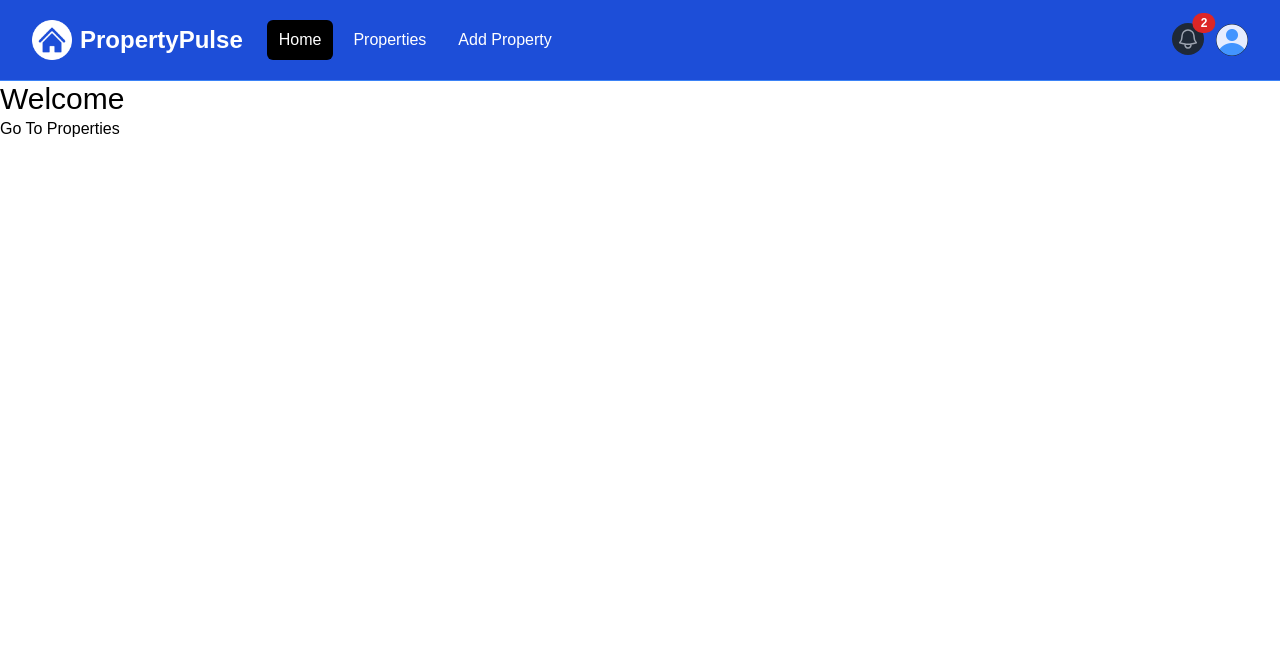
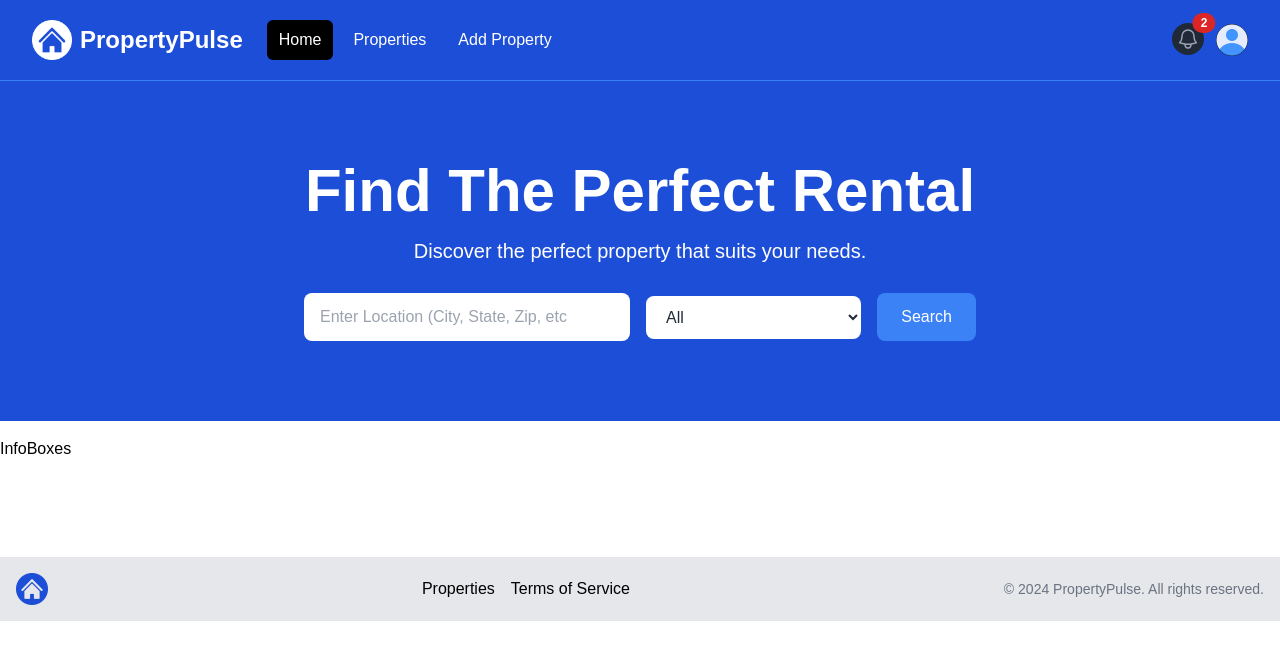
Before and after one commit to shubhchauhan214/property-pulse-nextJS, a Next.js app: page / in a window 1280 px wide. Shown: the top 660 px of the page. Built offline with nearby package versions, Linux system fonts and the light colour scheme.

Commit message:
Footer Section

```diff
--- a/app/layout.jsx
+++ b/app/layout.jsx
@@ -1,5 +1,7 @@
 import Navbar from '@/components/Navbar';
+import Footer from '@/components/Footer';
 import '@/assets/styles/globals.css';
+
 
 export const metadata = {
     title: 'Property Pulse',
@@ -13,6 +15,7 @@
             <body>
                 <Navbar/>
                 <main>{children}</main>
+                <Footer/>
             </body>
         </html>
     );
--- a/app/page.jsx
+++ b/app/page.jsx
@@ -1,12 +1,12 @@
-import Link from "next/link";
+import Hero from '@/components/Hero';
+import InfoBoxes from '@/components/InfoBoxes';
 
 const HomePage = () => {
   return (
-    <div>
-      <h1 className="text-3xl">Welcome</h1>
-      <Link
-        href='/properties'>Go To Properties</Link>
-    </div>
+    <>
+      <Hero />
+      <InfoBoxes/>
+    </>
   );
 };
 
--- /dev/null
+++ b/components/Footer.jsx
@@ -0,0 +1,35 @@
+import Link from "next/link";
+import Image from "next/image";
+import logo from "@/assets/images/logo.png";
+
+const Footer = () => {
+
+    const currentYear = new Date().getFullYear();
+
+    return (
+        <footer className="bg-gray-200 py-4 mt-24">
+      <div
+        className="container mx-auto flex flex-col md:flex-row items-center justify-between px-4"
+      >
+        <div className="mb-4 md:mb-0">
+          <Image src= { logo } alt="Logo" className="h-8 w-auto" />
+        </div>
+        <div
+          className="flex flex-wrap justify-center md:justify-start mb-4 md:mb-0"
+        >
+          <ul className="flex space-x-4">
+            <li><Link href="/properties">Properties</Link></li>
+            <li><Link href="/">Terms of Service</Link></li>
+          </ul>
+        </div>
+        <div>
+          <p className="text-sm text-gray-500 mt-2 md:mt-0">
+            &copy; {currentYear} PropertyPulse. All rights reserved.
+          </p>
+        </div>
+      </div>
+    </footer>
+    );
+};
+
+export default Footer;
--- /dev/null
+++ b/components/Hero.jsx
@@ -0,0 +1,59 @@
+const  Hero = () => {
+    return (
+        <section className="bg-blue-700 py-20 mb-4">
+        <div
+          className="max-w-7xl mx-auto px-4 sm:px-6 lg:px-8 flex flex-col items-center"
+        >
+          <div className="text-center">
+            <h1
+              className="text-4xl font-extrabold text-white sm:text-5xl md:text-6xl"
+            >
+              Find The Perfect Rental
+            </h1>
+            <p className="my-4 text-xl text-white">
+              Discover the perfect property that suits your needs.
+            </p>
+          </div>
+          {/* <!-- Form Component --> */}
+          <form
+            className="mt-3 mx-auto max-w-2xl w-full flex flex-col md:flex-row items-center"
+          >
+            <div className="w-full md:w-3/5 md:pr-2 mb-4 md:mb-0">
+              <label for="location" className="sr-only">Location</label>
+              <input
+                type="text"
+                id="location"
+                placeholder="Enter Location (City, State, Zip, etc"
+                className="w-full px-4 py-3 rounded-lg bg-white text-gray-800 focus:outline-none focus:ring focus:ring-blue-500"
+              />
+            </div>
+            <div className="w-full md:w-2/5 md:pl-2">
+              <label for="property-type" className="sr-only">Property Type</label>
+              <select
+                id="property-type"
+                className="w-full px-4 py-3 rounded-lg bg-white text-gray-800 focus:outline-none focus:ring focus:ring-blue-500"
+              >
+                <option value="All">All</option>
+                <option value="Apartment">Apartment</option>
+                <option value="Studio">Studio</option>
+                <option value="Condo">Condo</option>
+                <option value="House">House</option>
+                <option value="Cabin Or Cottage">Cabin or Cottage</option>
+                <option value="Loft">Loft</option>
+                <option value="Room">Room</option>
+                <option value="Other">Other</option>
+              </select>
+            </div>
+            <button
+              type="submit"
+              className="md:ml-4 mt-4 md:mt-0 w-full md:w-auto px-6 py-3 rounded-lg bg-blue-500 text-white hover:bg-blue-600 focus:outline-none focus:ring focus:ring-blue-500"
+            >
+              Search
+            </button>
+          </form>
+        </div>
+      </section>
+    );
+}
+
+export default Hero;
--- /dev/null
+++ b/components/InfoBox.jsx
@@ -0,0 +1,5 @@
+const InfoBox = () => {
+    return <div>InfoBox</div>
+}
+
+export default InfoBox;
--- /dev/null
+++ b/components/InfoBoxes.jsx
@@ -0,0 +1,5 @@
+const InfoBoxes = () => {
+    return <div>InfoBoxes</div>
+}
+
+export default InfoBoxes;
```
